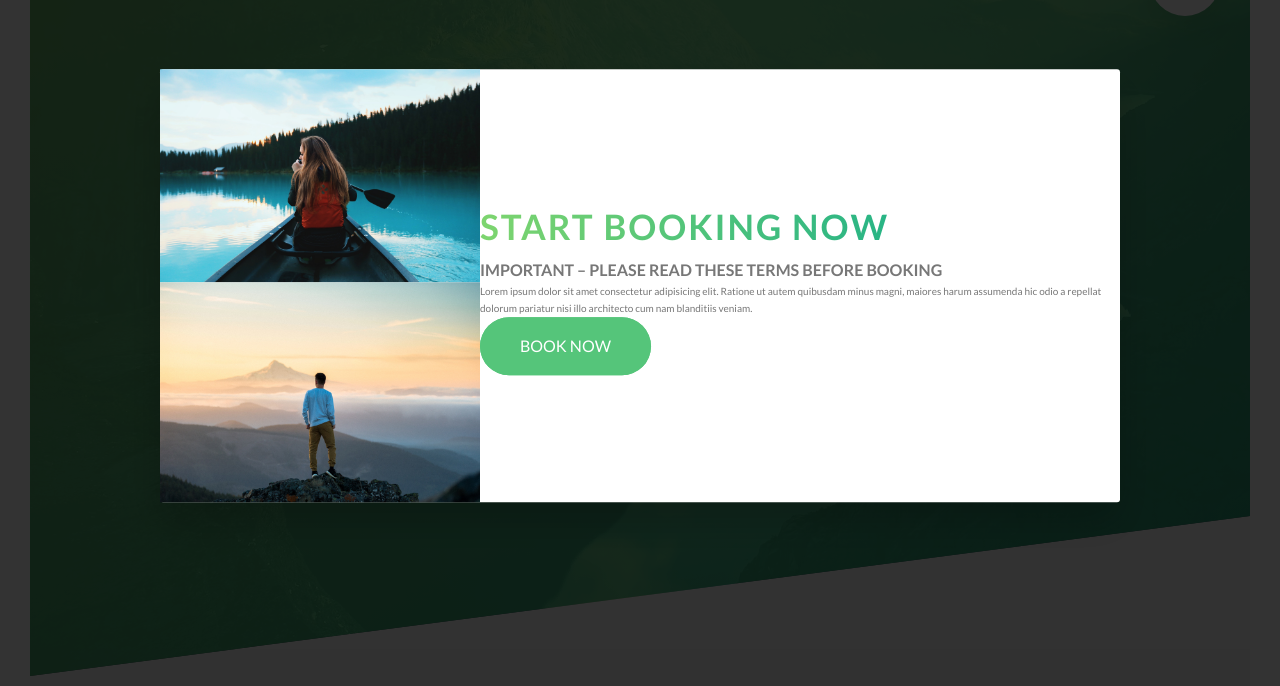
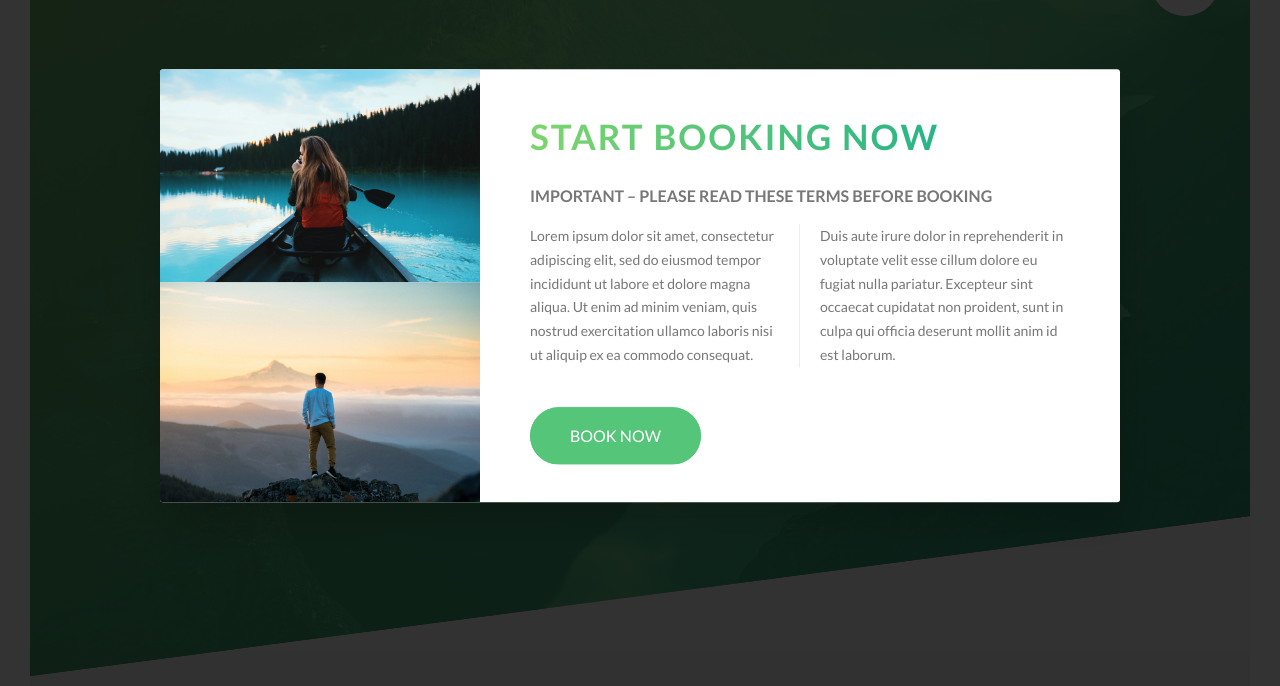
Before and after one commit to NikhilMudgal/CSS-practices, a website: page index.html in a window 1280 px wide. Shown: the part 114-800 px from the top of the page. Drawn offline with Linux system fonts and the light colour scheme.

Commit message:
Used Column-count,column-gap,column-rule

```diff
--- a/index.html
+++ b/index.html
@@ -348,10 +348,10 @@
                 <img src="img/nat-9.jpg" alt="Tour Photo" class="popup__img">
             </div>
             <div class="popup__right">
-                <h2 class="heading-secondary">Start Booking Now</h2>
-                <h3 class="heading-tertiary">Important &ndash; Please read these terms before booking</h3>
+                <h2 class="heading-secondary u-margin-bottom-small">Start Booking Now</h2>
+                <h3 class="heading-tertiary u-margin-bottom-small">Important &ndash; Please read these terms before booking</h3>
                 <p class="popup__text">
-                    Lorem ipsum dolor sit amet consectetur adipisicing elit. Ratione ut autem quibusdam minus magni, maiores harum assumenda hic odio a repellat dolorum pariatur nisi illo architecto cum nam blanditiis veniam.
+                    Lorem ipsum dolor sit amet, consectetur adipiscing elit, sed do eiusmod tempor incididunt ut labore et dolore magna aliqua. Ut enim ad minim veniam, quis nostrud exercitation ullamco laboris nisi ut aliquip ex ea commodo consequat. Duis aute irure dolor in reprehenderit in voluptate velit esse cillum dolore eu fugiat nulla pariatur. Excepteur sint occaecat cupidatat non proident, sunt in culpa qui officia deserunt mollit anim id est laborum.
                 </p>
                 <a href="#" class="btn btn--green">Book Now</a>
             </div>
--- a/sass/components/_popup.scss
+++ b/sass/components/_popup.scss
@@ -14,6 +14,7 @@
        background-color: $color-white;
        box-shadow: 0 2rem 4rem rgba($color-black, .2);
        display: table;
+       overflow: hidden;
     }
 
     &__left {
@@ -25,7 +26,7 @@
         width: 66.6667%;
         display: table-cell;
         vertical-align: middle; // vertical align is used for the table cell and table
-
+        padding: 3rem 5rem;
     }
 
     &__img {
@@ -34,6 +35,10 @@
     }
 
     &__text {
-
+        font-size: 1.4rem;
+        margin-bottom: 4rem;
+        column-count: 2;
+        column-gap: 4rem; // 1em=14px
+        column-rule: 1px solid $color-grey;
     }
 }
```
Also changed, not shown: css/style.css.
